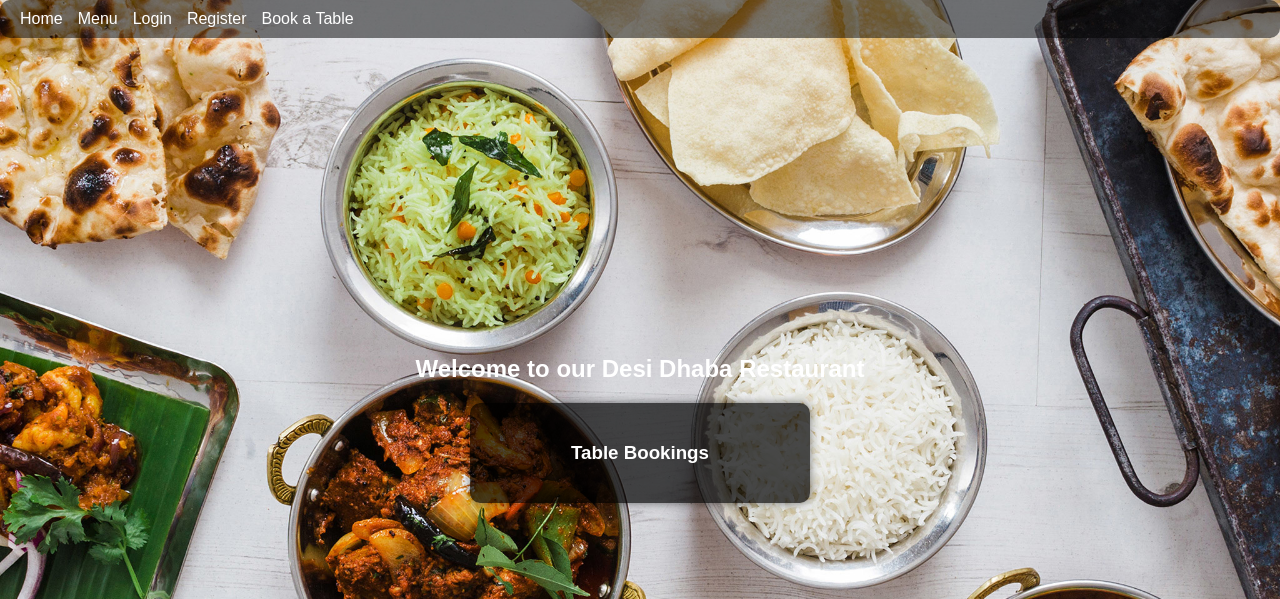
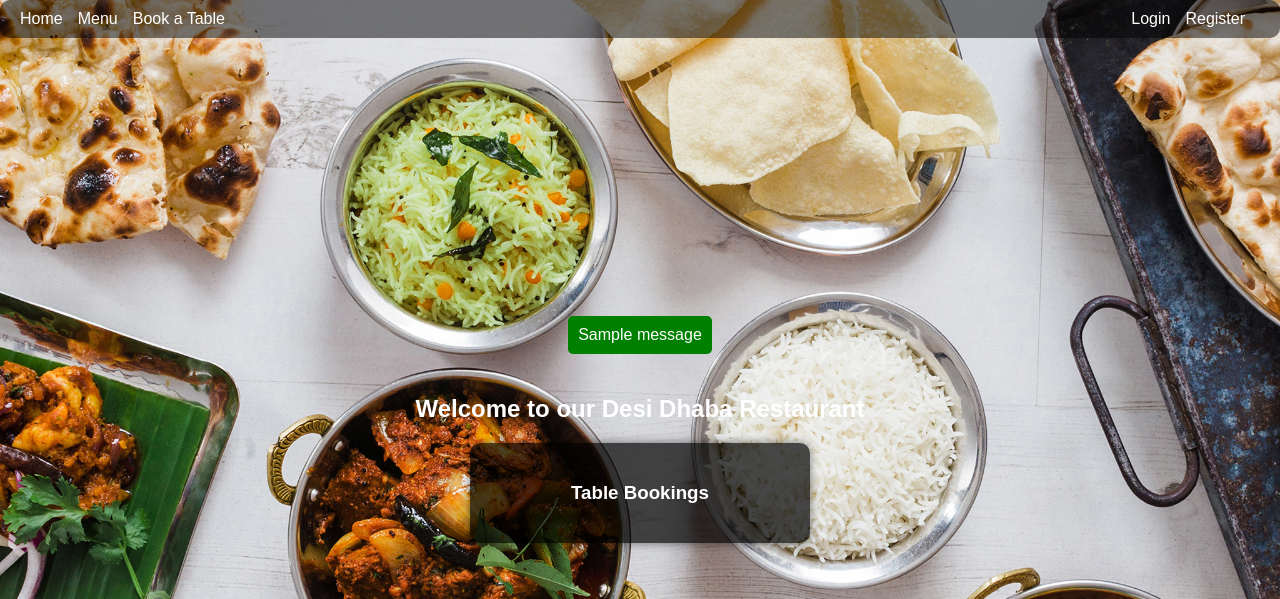
Before and after one commit to nalamsri90/Restaurant-table-booking-B9IS123-, a Flask app: page / in a window 1280 px wide. Shown: the top 599 px of the page. Run offline with Flask 3, Linux system fonts and the light colour scheme; one stand-in notice (Sample message) is shown.

Commit message:
update base.html for registered successfully message

```diff
--- a/templates/base.html
+++ b/templates/base.html
@@ -105,15 +105,26 @@
 </head>
 <body>
     <nav>
-        <ul>
+        <ul class="nav-left">
             <li><a href="{{ url_for('home') }}">Home</a></li>
             <li><a href="{{ url_for('menu') }}">Menu</a></li>
+            <li><a href="{{ url_for('booking') }}">Book a Table</a></li>
+        </ul>
+        <ul class="nav-right">
             <li><a href="{{ url_for('login') }}">Login</a></li>
             <li><a href="{{ url_for('register') }}">Register</a></li>
-            <li><a href="{{ url_for('booking') }}">Book a Table</a></li>
         </ul>
     </nav>
     <div class="content">
+        {% with messages = get_flashed_messages(with_categories=true) %}
+            {% if messages %}
+                <ul class="flashes">
+                    {% for category, message in messages %}
+                        <li class="{{ category }}">{{ message }}</li>
+                    {% endfor %}
+                </ul>
+            {% endif %}
+        {% endwith %}
         {% block content %}{% endblock %}
     </div>
 </body>
```
